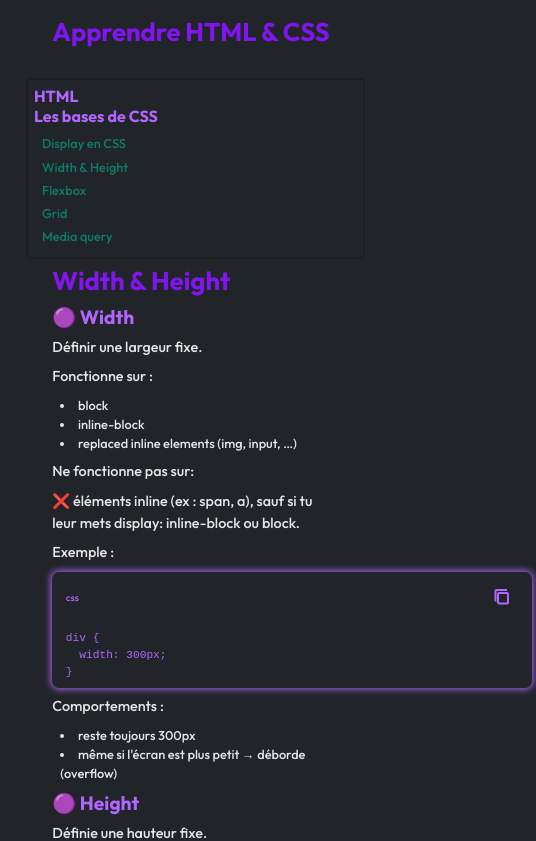
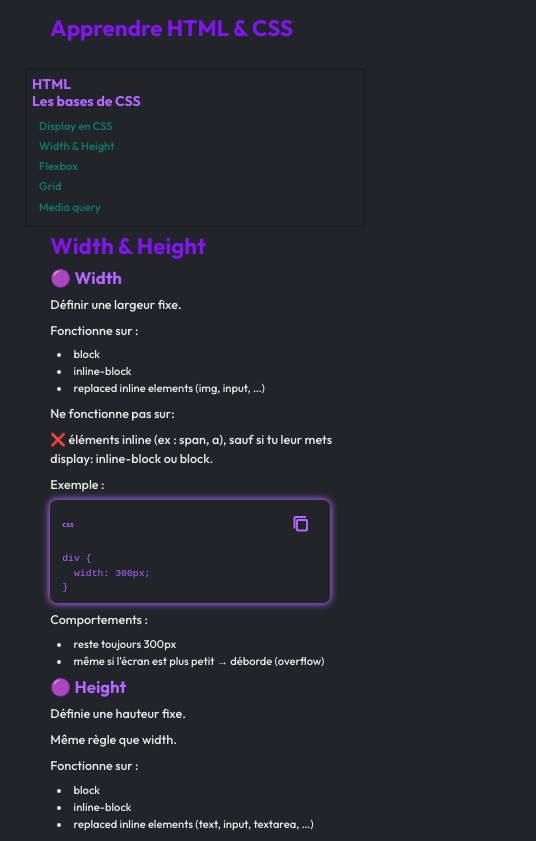
Before and after one commit to Ayo-Oub/learn_html_css, a React (Vite) app: page /learn_html_css/width_height in a window 390 px wide. Shown: the top 841 px of the page, 536 px wide, since content can reach past the window. Built offline with nearby package versions, Linux system fonts and the light colour scheme.

Commit message:
mod media q

```diff
--- a/src/components/UI/boite-codes.css
+++ b/src/components/UI/boite-codes.css
@@ -2,9 +2,9 @@
   display: flex;
   flex-direction: column;
   justify-content: space-around;
-  gap: 2rem;
+  gap: 1.5rem;
   width: fit-content;
-  min-width: 60rem;
+  min-width: 40rem;
   padding: 1rem 1.7rem;
   border-radius: 7px;
   background-color: var(--color-dark);
@@ -45,3 +45,11 @@
   color: var(--color-primary-light);
   font-weight: 200;
 }
+@media (max-width: 38.75rem){
+  /* 620 px / 16px = 38.75rem */
+  html{
+    font-size: 43.75%;
+    /* 6px / 16px = 37.5% */
+    /* 7px / 16px = 43.75% */
+  }
+}
--- a/src/data/width-height.js
+++ b/src/data/width-height.js
@@ -54,7 +54,11 @@ export const codes = [
   border-radius: 5px;
 }
 `,
-  `<textarea class="msg" placeholder="Écris ton message..."></textarea>
+  `<textarea
+  class="msg"
+  placeholder="Écris ton message..."
+>
+</textarea>
 `,
   `.msg {
   width: 100%;
```
